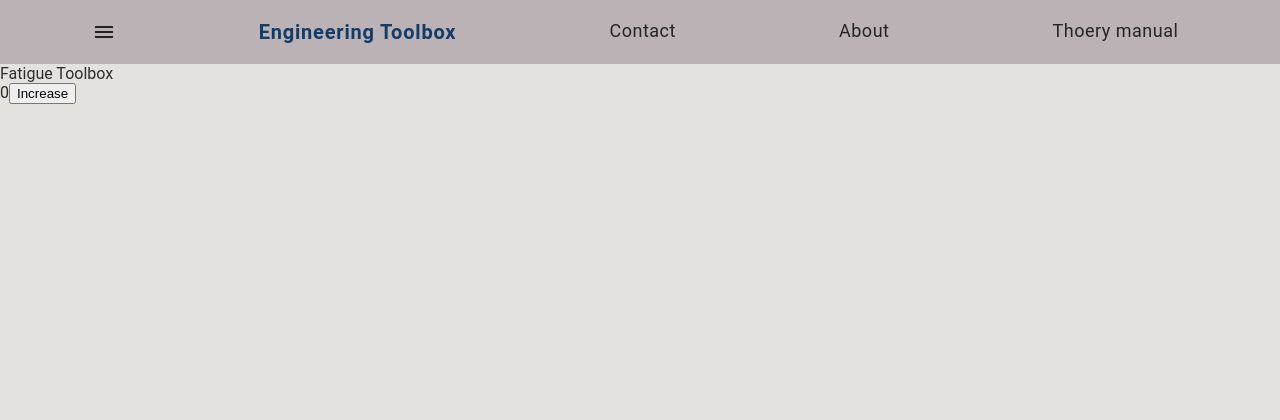
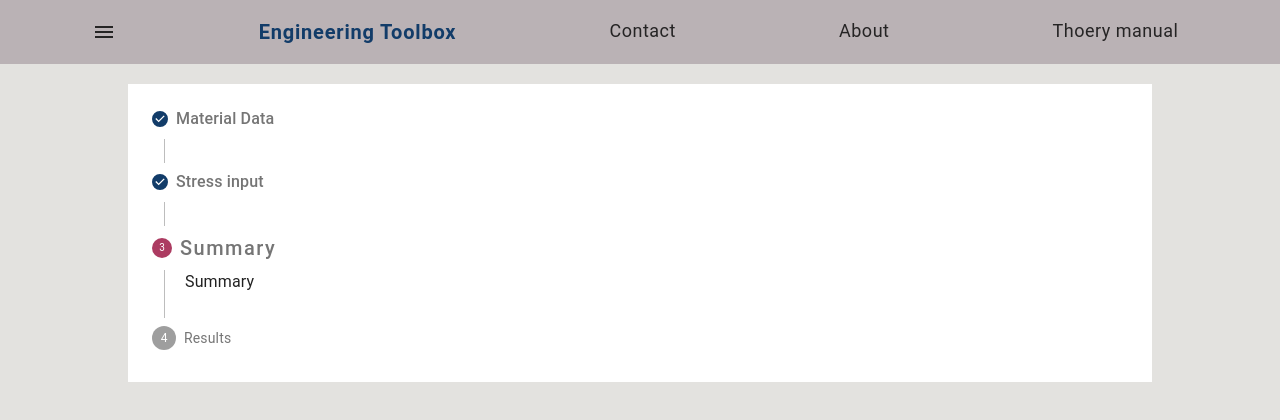
Before and after one commit to grjus/engineering-toolbox, a React (Create React App) app in the folder frontend/: page /#/fatigue in a window 1280 px wide. Shown: the top 420 px of the page. Built offline with nearby package versions, Linux system fonts and the light colour scheme; the HTML template or start-up script is replaced by a standard one.

Commit message:
Added basic fatigue components

```diff
--- /dev/null
+++ b/frontend/src/components/FatigueToolbox/DataTable.jsx
@@ -0,0 +1,15 @@
+import React from 'react';
+
+function DataTable() {
+  return (
+    <div>
+      DataTable
+    </div>
+  );
+}
+
+DataTable.propTypes = {
+
+};
+
+export default DataTable;
--- /dev/null
+++ b/frontend/src/components/FatigueToolbox/MaterialData.jsx
@@ -0,0 +1,11 @@
+import React from 'react';
+
+function MaterialData() {
+  return (
+    <div>
+      Material Data
+    </div>
+  );
+}
+
+export default MaterialData;
--- /dev/null
+++ b/frontend/src/components/FatigueToolbox/Results.jsx
@@ -0,0 +1,13 @@
+import React from 'react';
+
+function Results() {
+  return (
+    <div>
+      Results
+      <p>dsfsdfsdffffffffffghghjgjhgjhghjghjgjhgjhgjhgjhgjhgjhgjhghjgjhgjhgfffffffffffffffdfsdf</p>
+
+    </div>
+  );
+}
+
+export default Results;
--- /dev/null
+++ b/frontend/src/components/FatigueToolbox/Summary.jsx
@@ -0,0 +1,11 @@
+import React from 'react';
+
+function Summary() {
+  return (
+    <div>
+      Summary
+    </div>
+  );
+}
+
+export default Summary;
--- /dev/null
+++ b/frontend/src/components/FatigueToolbox/config.jsx
@@ -0,0 +1,30 @@
+import React from 'react';
+import MaterialData from './MaterialData';
+import DataTable from './DataTable';
+import Summary from './Summary';
+import Results from './Results';
+
+const FatigueStructure = [
+  {
+    component: <MaterialData />,
+    name: 'Material Data',
+    key: 'fatigue-app-1',
+  },
+  {
+    component: <DataTable />,
+    name: 'Stress input',
+    key: 'fatigue-app-2',
+  },
+  {
+    component: <Summary />,
+    name: 'Summary',
+    key: 'fatigue-app-3',
+  },
+  {
+    component: <Results />,
+    name: 'Results',
+    key: 'fatigue-app-4',
+  },
+];
+
+export default FatigueStructure;
--- a/frontend/src/components/FatigueToolbox/index.jsx
+++ b/frontend/src/components/FatigueToolbox/index.jsx
@@ -1,27 +1,40 @@
 import React, { useState } from 'react';
-import propTypes from 'prop-types';
+// Import application components
 
-const FatigueToolbox = ({ location }) => {
-  const [counter, setCounter] = useState(0);
-  const { state } = location;
+import Stepper from '@material-ui/core/Stepper';
+import Step from '@material-ui/core/Step';
+import StepLabel from '@material-ui/core/StepLabel';
+import StepContent from '@material-ui/core/StepContent';
+import Typography from '@material-ui/core/Typography';
+import { MuiThemeProvider } from '@material-ui/core';
+import FatigueStructure from './config';
+import { Container } from '../../style';
+import { StepperTheme } from './styles';
 
-  console.log(state);
+export default function FatigueToolbox() {
+  const [activeStep] = useState(2);
 
-  const handleIncreaseCounter = () => {
-    setCounter((prev) => prev + 1);
-  };
+  // const handleNextStep = () => {
+  //   setActiveStep((prev) => prev + 1);
+  // };
 
   return (
-    <>
-      <div>Fatigue Toolbox</div>
-      {counter}
-      <button type="button" onClick={handleIncreaseCounter}>Increase</button>
-    </>
+    <Container>
+
+      <MuiThemeProvider theme={StepperTheme}>
+        <Stepper activeStep={activeStep} orientation="vertical">
+          {FatigueStructure.map((items) => (
+            <Step key={items.key}>
+              <StepLabel>{items.name}</StepLabel>
+              <StepContent>
+                <Typography component="div">
+                  {items.component}
+                </Typography>
+              </StepContent>
+            </Step>
+          ))}
+        </Stepper>
+      </MuiThemeProvider>
+    </Container>
   );
-};
-
-FatigueToolbox.propTypes = {
-  location: propTypes.string.isRequired,
-};
-
-export default FatigueToolbox;
+}
--- /dev/null
+++ b/frontend/src/components/FatigueToolbox/styles.js
@@ -0,0 +1,44 @@
+import { createMuiTheme } from '@material-ui/core/';
+import { theme as globalTheme } from '../../style';
+
+const theme = {
+  iconSize: '16px',
+  iconSizeActive: '20px',
+  fontSize: '16px',
+  fontSizeActive: '20px',
+};
+
+export const StepperTheme = createMuiTheme({
+  overrides: {
+    MuiStepIcon: {
+      root: {
+        '&$completed': {
+          color: globalTheme.logoColor,
+          fontSize: theme.iconSize,
+        },
+        '&$active': {
+          color: globalTheme.logoColorHover,
+          fontSize: theme.iconSizeActive,
+        },
+      },
+      active: {},
+      completed: {},
+    },
+    MuiStepLabel: {
+      label: {
+        '&$completed': {
+          color: theme.stepperTagColor,
+          fontSize: theme.fontSize,
+        },
+        '&$active': {
+          color: theme.stepperTagColor,
+          fontSize: theme.fontSizeActive,
+          letterSpacing: '1.5px',
+        },
+      },
+    },
+    palette: {
+
+    },
+  },
+});
--- a/frontend/src/components/HomePage/index.jsx
+++ b/frontend/src/components/HomePage/index.jsx
@@ -1,7 +1,8 @@
 import React from 'react';
+import { Container } from '../../style';
 
 const HomePage = () => (
-  <div>HomePage</div>
+  <Container>HomePage</Container>
 );
 
 export default HomePage;
--- /dev/null
+++ b/frontend/src/components/styles.js
@@ -0,0 +1,3 @@
+const theme = {
+
+};
```
